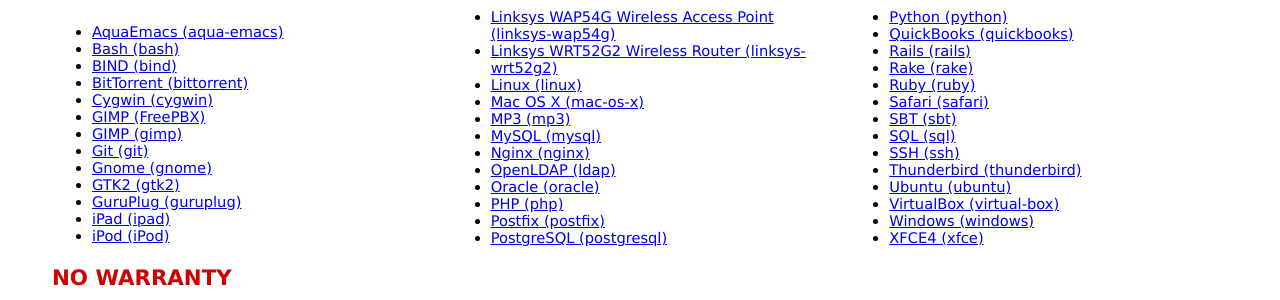
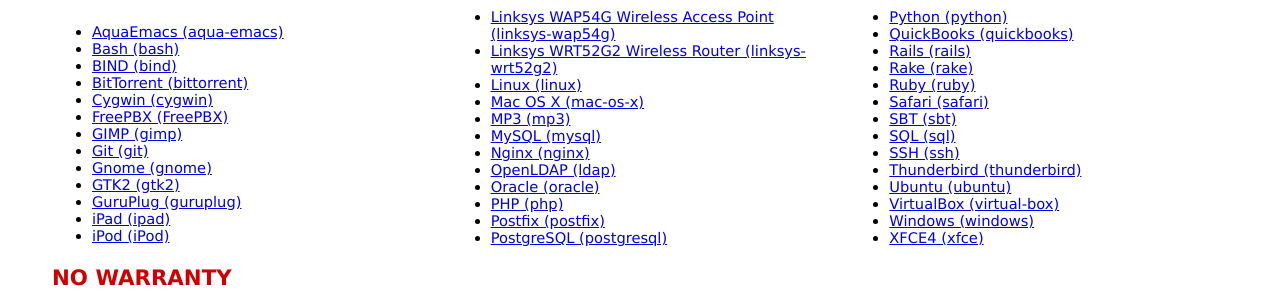
Before and after one commit to bmc/cheat-sheets, a Jekyll site: the page built from index.md, in a window 1280 px wide. Shown: the part 225-525 px from the top of the page. Built offline with Jekyll 4.4.1, drawn with Linux system fonts in a browser that asks for light colours.

Commit message:
Fixed title

```diff
--- a/_includes/index_partial.md
+++ b/_includes/index_partial.md
@@ -5,7 +5,7 @@
 * [BIND (bind)](bind.html)
 * [BitTorrent (bittorrent)](bittorrent.html)
 * [Cygwin (cygwin)](cygwin.html)
-* [GIMP (FreePBX)](FreePBX.html)
+* [FreePBX (FreePBX)](FreePBX.html)
 * [GIMP (gimp)](gimp.html)
 * [Git (git)](git.html)
 * [Gnome (gnome)](gnome.html)
```
